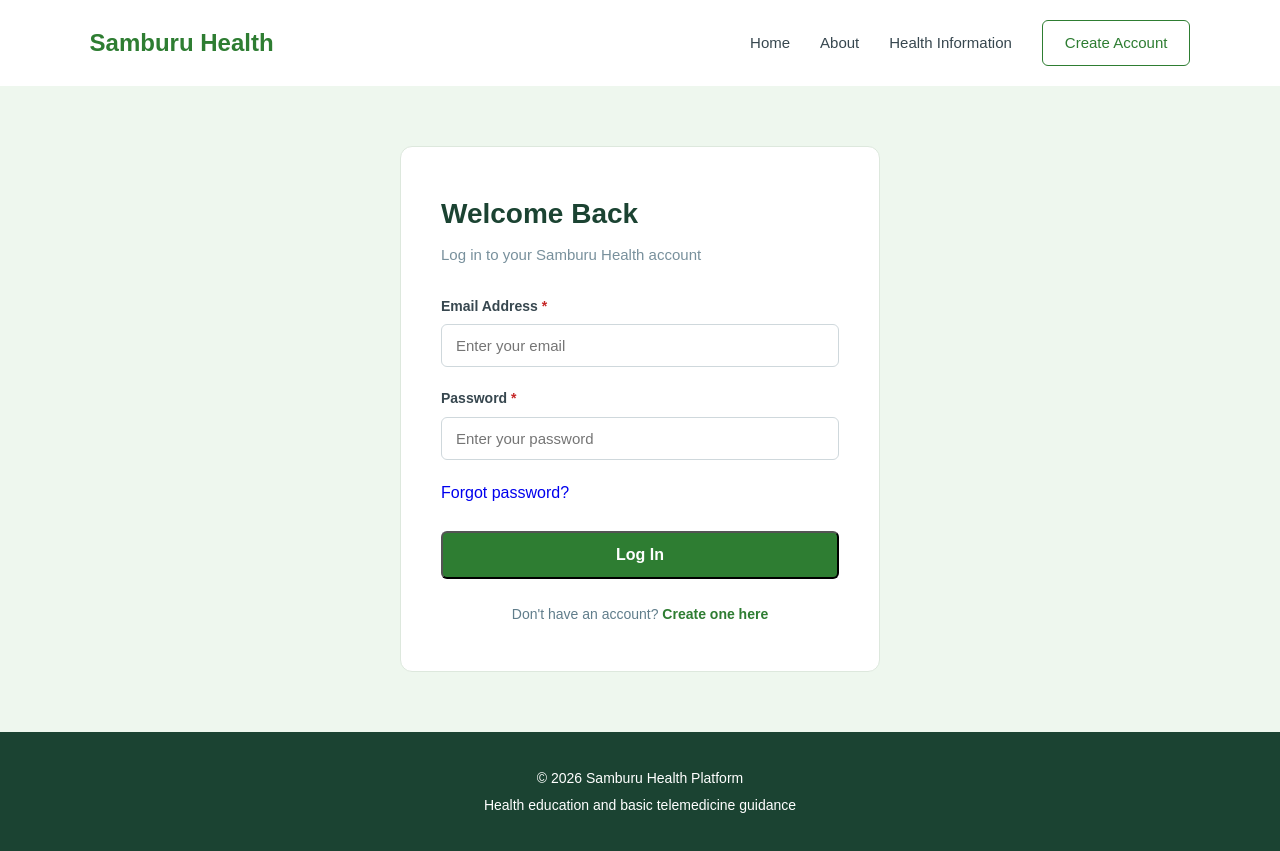
After one commit to CynthiaWKamau/multilingual-health-platform, a PHP site: page /auth/login.php in a window 1280 px wide. The commit adds this page. Run offline with PHP 8.4, Linux system fonts and the light colour scheme.

Commit message:
finish set up of registration, creating the login page

```diff
--- /dev/null
+++ b/auth/login.php
@@ -0,0 +1,119 @@
+<?php
+include '../config/database.php';
+session_start();
+
+$error = '';
+
+if ($_SERVER['REQUEST_METHOD'] === 'POST') {
+
+    $email    = trim($_POST['email']);
+    $password = $_POST['password'];
+
+    if (empty($email) || empty($password)) {
+        $error = 'Please enter your email and password.';
+    } else {
+        $stmt = $conn->prepare("SELECT id, full_name, password, role, preferred_language FROM users WHERE email = ?");
+        $stmt->bind_param("s", $email);
+        $stmt->execute();
+        $stmt->store_result();
+
+        if ($stmt->num_rows === 0) {
+            $error = 'No account found with that email address.';
+        } else {
+            $stmt->bind_result($id, $full_name, $hashed_password, $role, $language);
+            $stmt->fetch();
+
+            if (!password_verify($password, $hashed_password)) {
+                $error = 'Incorrect password. Please try again.';
+            } else {
+                // Set session variables
+                $_SESSION['user_id']   = $id;
+                $_SESSION['full_name'] = $full_name;
+                $_SESSION['role']      = $role;
+                $_SESSION['language']  = $language;
+
+                // Redirect based on role
+                if ($role === 'admin') {
+                    header('Location: ../admin/dashboard.php');
+                } elseif ($role === 'chw') {
+                    header('Location: ../chw/dashboard.php');
+                } else {
+                    header('Location: ../dashboard/index.php');
+                }
+                exit();
+            }
+        }
+    }
+}
+?>
+<!DOCTYPE html>
+<html lang="en">
+<head>
+    <meta charset="UTF-8">
+    <meta name="viewport" content="width=device-width, initial-scale=1.0">
+    <title>Login — Samburu Health</title>
+    <link rel="stylesheet" href="../assets/css/style.css">
+</head>
+<body>
+
+    <header class="navbar">
+        <div class="logo">Samburu Health</div>
+        <nav>
+            <a href="../index.php">Home</a>
+            <a href="../index.php#about">About</a>
+            <a href="../index.php#services">Health Information</a>
+            <a href="register.php" class="nav-login">Create Account</a>
+        </nav>
+    </header>
+
+    <section class="auth-section">
+        <div class="auth-card">
+
+            <h2>Welcome Back</h2>
+            <p class="auth-subtitle">Log in to your Samburu Health account</p>
+
+            <?php if ($error): ?>
+                <div class="alert alert-error"><?= htmlspecialchars($error) ?></div>
+            <?php endif; ?>
+
+            <form method="POST" action="">
+
+                <div class="form-group">
+                    <label for="email">Email Address <span class="required">*</span></label>
+                    <input type="email" id="email" name="email"
+                        placeholder="Enter your email"
+                        value="<?= htmlspecialchars($_POST['email'] ?? '') ?>"
+                        required>
+                </div>
+
+                <div class="form-group">
+                    <label for="password">Password <span class="required">*</span></label>
+                    <input type="password" id="password" name="password"
+                        placeholder="Enter your password"
+                        required>
+                </div>
+
+                <div class="form-group forgot-row">
+                    <a href="forgot_password.php" class="forgot-link">Forgot password?</a>
+                </div>
+
+                <button type="submit" class="btn primary-btn full-width">
+                    Log In
+                </button>
+
+            </form>
+
+            <p class="auth-footer">
+                Don't have an account? <a href="register.php">Create one here</a>
+            </p>
+
+        </div>
+    </section>
+
+    <footer>
+        <p>© 2026 Samburu Health Platform</p>
+        <p>Health education and basic telemedicine guidance</p>
+    </footer>
+
+</body>
+</html>
```
Also changed, not shown: auth/register.php (+14 -44 lines).
